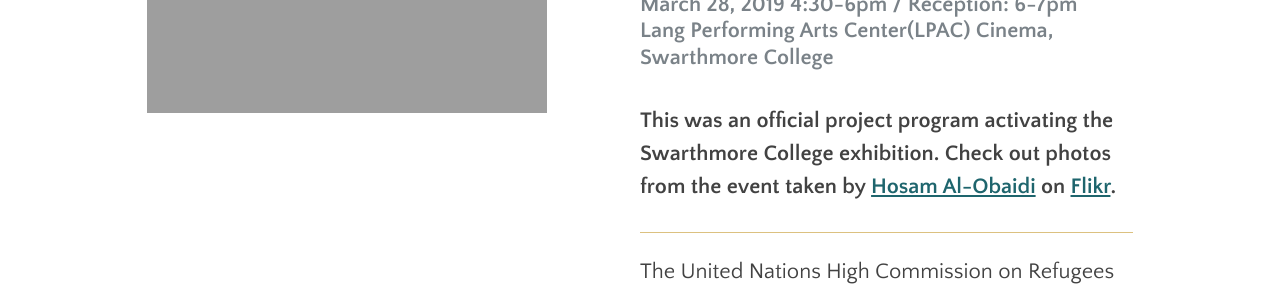
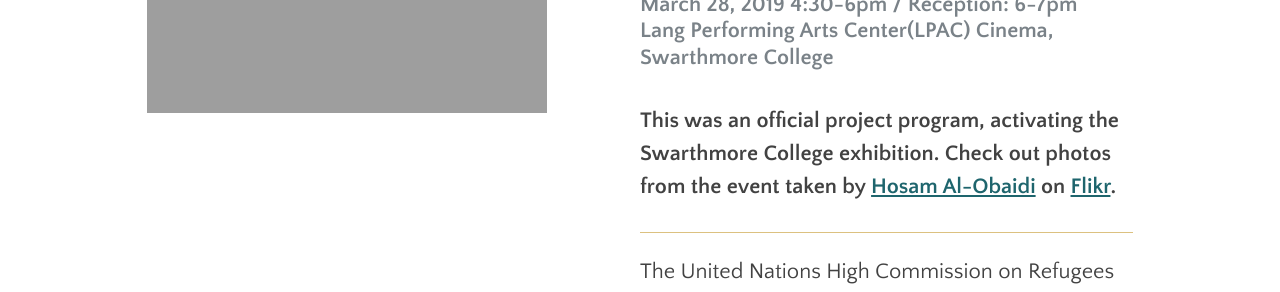
Before and after one commit to swat-ds/fps.swarthmore.edu, a Jekyll site: the page built from _posts/2019-02-20-art-history-experience.md, in a window 1280 px wide and 900 px high. Shown: the part 385-677 px from the top of the window. Built offline with Jekyll 4.4.1, drawn with Linux system fonts in a browser that asks for light colours.

```diff
--- a/_posts/2019-02-20-art-history-experience.md
+++ b/_posts/2019-02-20-art-history-experience.md
@@ -35,7 +35,7 @@ tags:
   - 'artist:Roula Al Jabi'
   - 'artist:Samah AlKasab'
 ---
-**This was an official project program activating the Swarthmore College exhibition. Check out photos from the event taken by [Hosam Al-Obaidi](https://www.facebook.com/Say-Cheese-106758220748744/) on [Flikr](https://www.flickr.com/gp/154354320@N05/65vj15).**
+**This was an official project program, activating the Swarthmore College exhibition. Check out photos from the event taken by [Hosam Al-Obaidi](https://www.facebook.com/Say-Cheese-106758220748744/) on [Flikr](https://www.flickr.com/gp/154354320@N05/65vj15).**
 
 <hr/>
 
```
